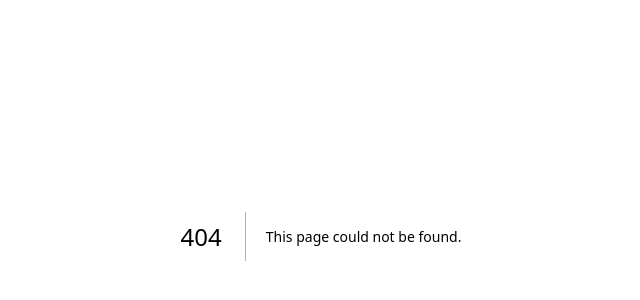
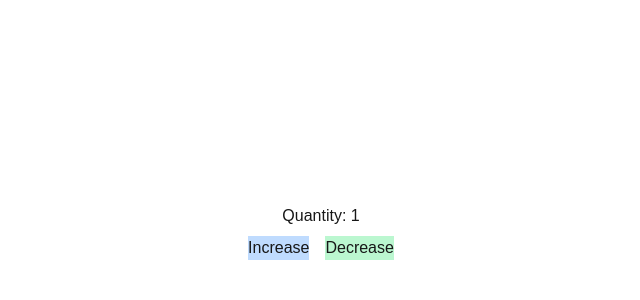
Before and after one commit to TyceRoobol/cprg306-assignments, a Next.js app: page /week-4 in a window 1280 px wide. Before the commit this address had no page. Shown: the part 164-464 px from the top of the page, without its empty margins (319-959 px from the left). Built offline with nearby package versions, Linux system fonts and the light colour scheme.

Commit message:
week 4 done

```diff
--- a/app/page.js
+++ b/app/page.js
@@ -4,6 +4,7 @@ export default function Main() {
       <h1>CPRG 306: Web Development 2 - Assignments</h1>
       <p><a href="./week-2">week 2</a></p>
       <p><a href="./week-3">week 3</a></p>
+      <p><a href="./week-4">week 4</a></p>
     </main>
   )
 }
--- a/app/week-3/page.js
+++ b/app/week-3/page.js
@@ -2,7 +2,7 @@
 
 import ItemList from "./item-list";
 
-const Page = () => {
+export default function Page() {
   return (
     <main>
       <h1 className="text-3xl font-bold text-center">Shopping List</h1>
@@ -10,5 +10,3 @@ const Page = () => {
     </main>
   );
 };
-
-export default Page;
--- /dev/null
+++ b/app/week-4/new-item.js
@@ -0,0 +1,27 @@
+"use client";
+import {useState} from "react";
+export default function Item() {
+    const [quantity, setQuantity] = useState(1);
+
+    const increment = () => {
+        if (quantity < 20) {
+            setQuantity(quantity + 1);
+        }
+    }
+
+    const decrement = () => {
+        if (quantity > 1) {
+            setQuantity(quantity - 1);
+        }
+    }
+
+    return(
+        <main class="flex flex-col justify-center items-center flex-wrap h-screen">
+            <h1 class="text-center">Quantity: {quantity}</h1>
+            <div>
+                <button class="bg-blue-200 m-2" onClick={increment}>Increase</button>
+                <button class="bg-green-200 m-2" onClick={decrement}>Decrease</button>
+            </div>
+        </main>
+    );
+}
--- /dev/null
+++ b/app/week-4/page.js
@@ -0,0 +1,9 @@
+import Item from "./new-item";
+
+export default function Page() {
+    return(
+        <div>
+            <Item />
+        </div>
+    );
+}
```
